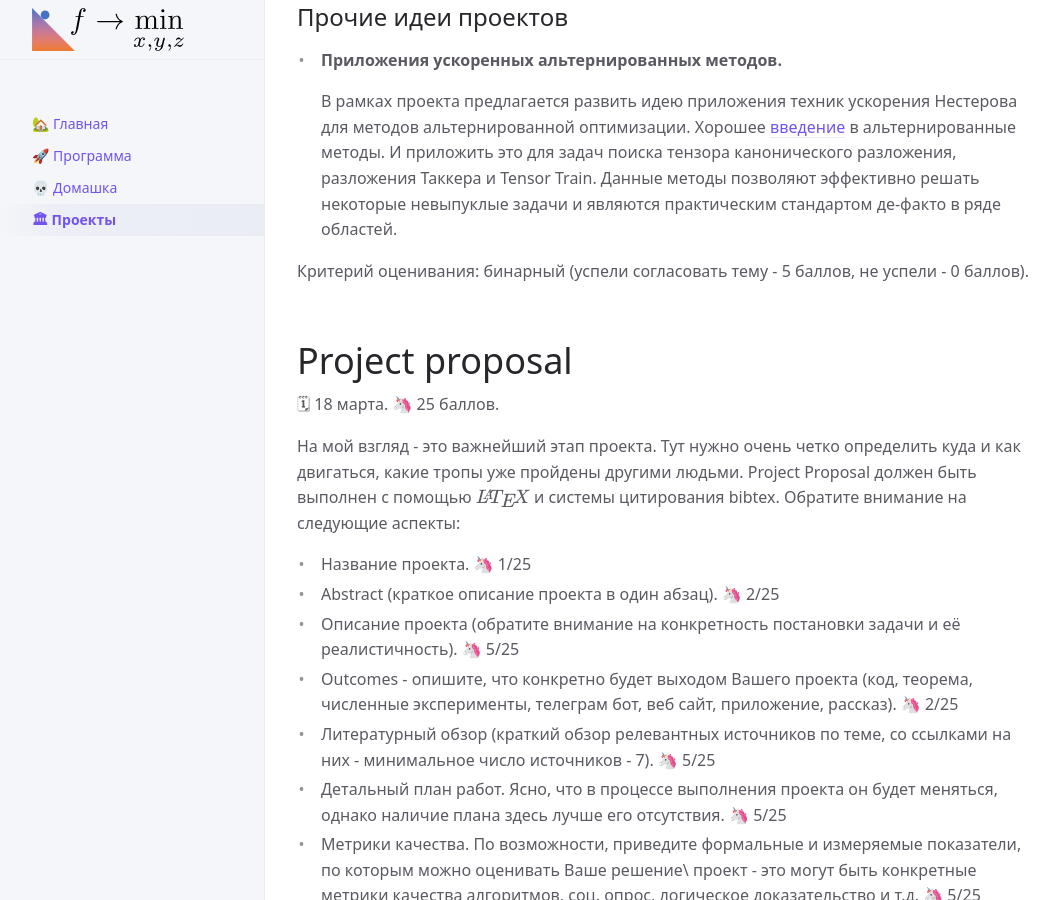
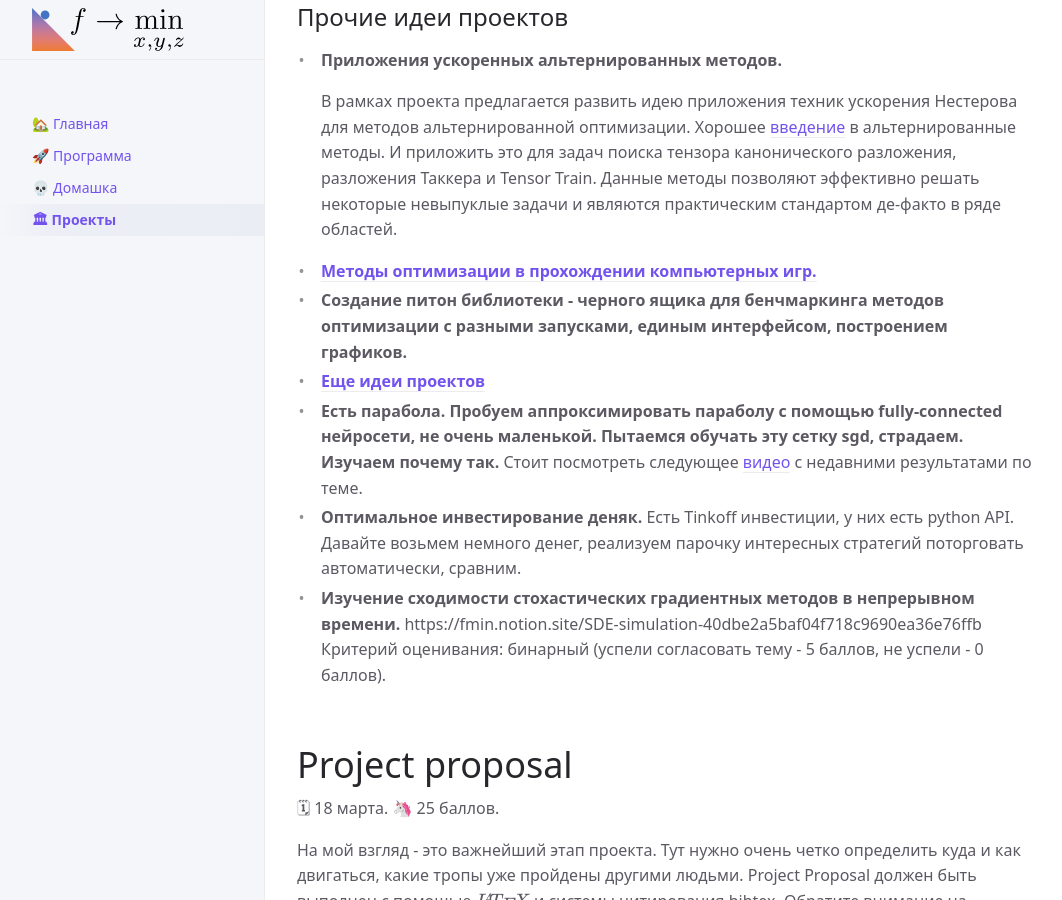
Before and after one commit to MerkulovDaniil/mipt21, a Jekyll site: the page built from projects.md, in a window 1280 px wide and 900 px high, scrolled down 2867 px. Shown: the whole window, without its empty margins (107-1169 px from the left). Built offline with Jekyll 4.4.1, drawn with Linux system fonts in a browser that asks for light colours; our own code applies the rules of GitHub Pages for plain Markdown files; formulas are drawn with MathJax 3; a script that is not in the unit is left out.

Commit message:
Update projects.md

```diff
--- a/projects.md
+++ b/projects.md
@@ -46,6 +46,15 @@ nav_order: 4
 
   В рамках проекта предлагается развить идею приложения техник ускорения Нестерова для методов альтернированной оптимизации. Хорошее [введение](http://www.mit.edu/~rakhlin/6.883/lectures/lecture07.pdf) в альтернированные методы. И приложить это для задач поиска тензора канонического разложения, разложения Таккера и Tensor Train. Данные методы позволяют эффективно решать некоторые невыпуклые задачи и являются практическим стандартом де-факто в ряде областей.
 
+* **[Методы оптимизации в прохождении компьютерных игр.](https://habr.com/ru/post/354204/)**
+* **Создание питон библиотеки - черного ящика для бенчмаркинга методов оптимизации с разными запусками, единым интерфейсом, построением графиков.**
+* **[Еще идеи проектов](https://people.cs.vt.edu/~bhuang/courses/opt18/#project)**
+* **Есть парабола. Пробуем аппроксимировать параболу с помощью fully-connected нейросети, не очень маленькой. Пытаемся обучать эту сетку sgd, страдаем. Изучаем почему так.**
+  Стоит посмотреть следующее [видео](https://www.youtube.com/watch?v=D2ZHE5bFWj4) с недавними результатами по теме.
+* **Оптимальное инвестирование деняк.**
+  Есть Tinkoff инвестиции, у них есть python API. Давайте возьмем немного денег, реализуем парочку интересных стратегий поторговать автоматически, сравним.
+* **Изучение сходимости стохастических градиентных методов в непрерывном времени.**
+  https://fmin.notion.site/SDE-simulation-40dbe2a5baf04f718c9690ea36e76ffb
 Критерий оценивания: бинарный (успели согласовать тему - 5 баллов, не успели - 0 баллов).
 
 # Project proposal
```
